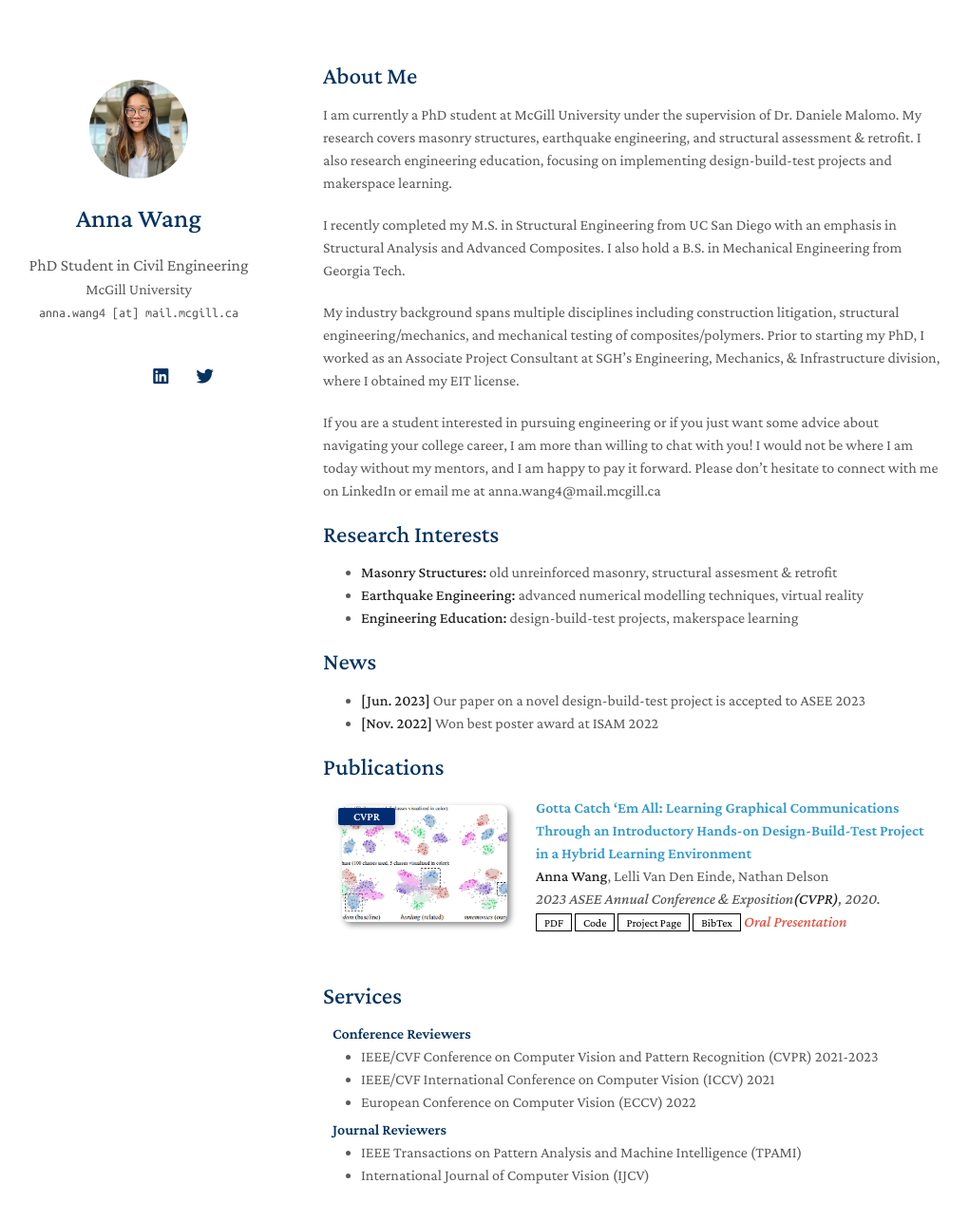
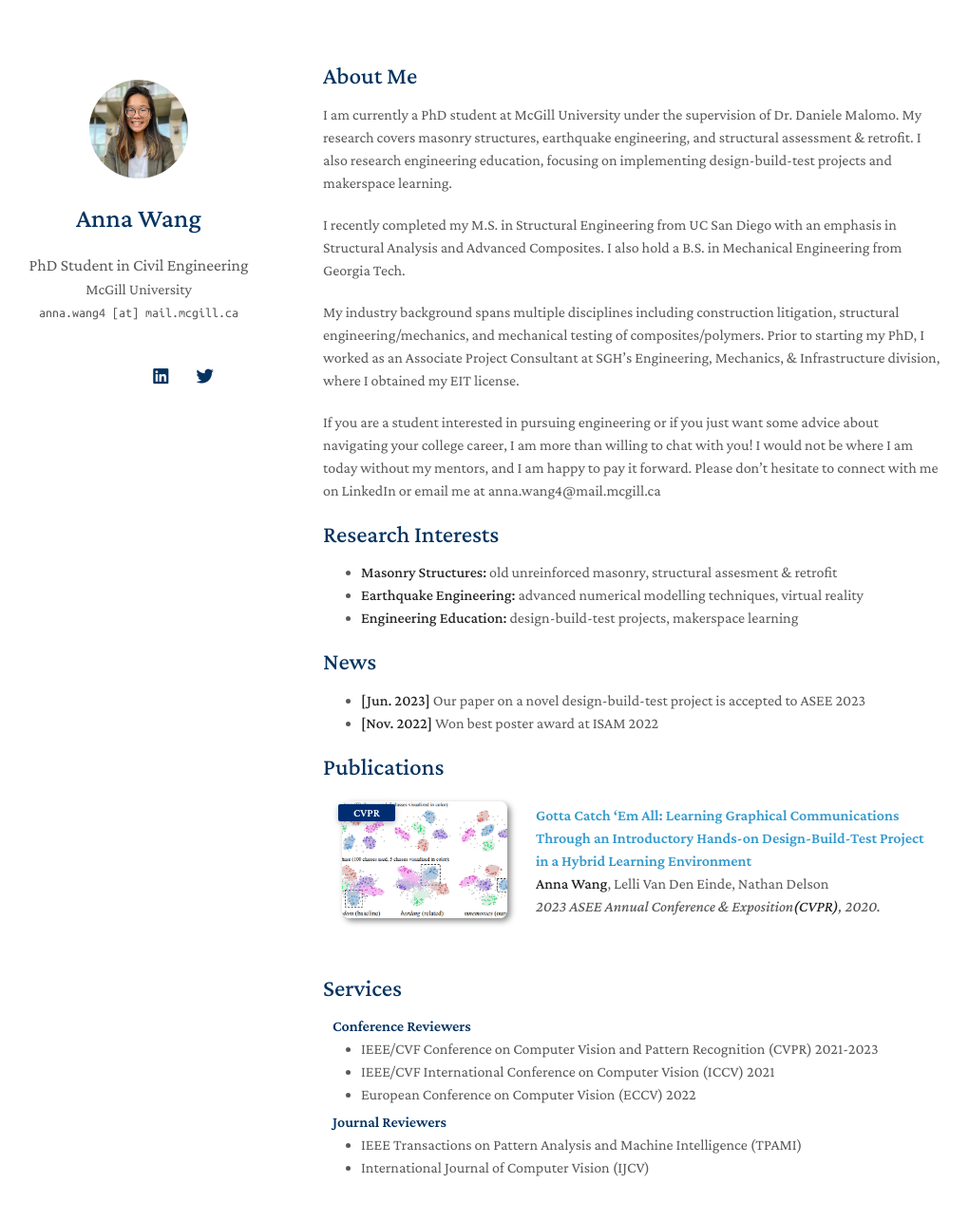
Before and after one commit to anna-h-wang/annawang, a Jekyll site: the page built from index.md, in a window 1280 px wide and 1344 px high. Shown: the top 1286 px of the window at 95% size, without its empty margins (130-1150 px from the left). Built offline with Jekyll 4.4.1, drawn with Linux system fonts in a browser that asks for light colours; nearby versions of some CDN libraries; a style sheet for code colours, icons or effects is not loaded; our own code applies the rules of GitHub Pages for plain Markdown files.

Commit message:
Update publications.md

```diff
--- a/_includes/publications.md
+++ b/_includes/publications.md
@@ -16,11 +16,11 @@
     <div class="author"><strong>Anna Wang</strong>, Lelli Van Den Einde, Nathan Delson</div>
     <div class="periodical"><em>2023 ASEE Annual Conference & Exposition<strong>(CVPR)</strong>, 2020.</em></div>
     <div class="links">
-      <a href="https://arxiv.org/pdf/2002.10211.pdf" class="btn btn-sm z-depth-0" role="button" target="_blank" style="font-size:12px;">PDF</a>
+<!--      <a href="https://arxiv.org/pdf/2002.10211.pdf" class="btn btn-sm z-depth-0" role="button" target="_blank" style="font-size:12px;">PDF</a>
       <a href="https://github.com/yaoyao-liu/mnemonics" class="btn btn-sm z-depth-0" role="button" target="_blank" style="font-size:12px;">Code</a>
       <a href="https://class-il.mpi-inf.mpg.de/mnemonics/" class="btn btn-sm z-depth-0" role="button" target="_blank" style="font-size:12px;">Project Page</a>
       <a href="https://dblp.uni-trier.de/rec/conf/cvpr/LiuSLSS20.html?view=bibtex" class="btn btn-sm z-depth-0" role="button" target="_blank" style="font-size:12px;">BibTex</a>
-      <strong><i style="color:#e74d3c">Oral Presentation</i></strong>
+      <strong><i style="color:#e74d3c">Oral Presentation</i></strong> -->
     </div>
   </div>
 </div>
```
